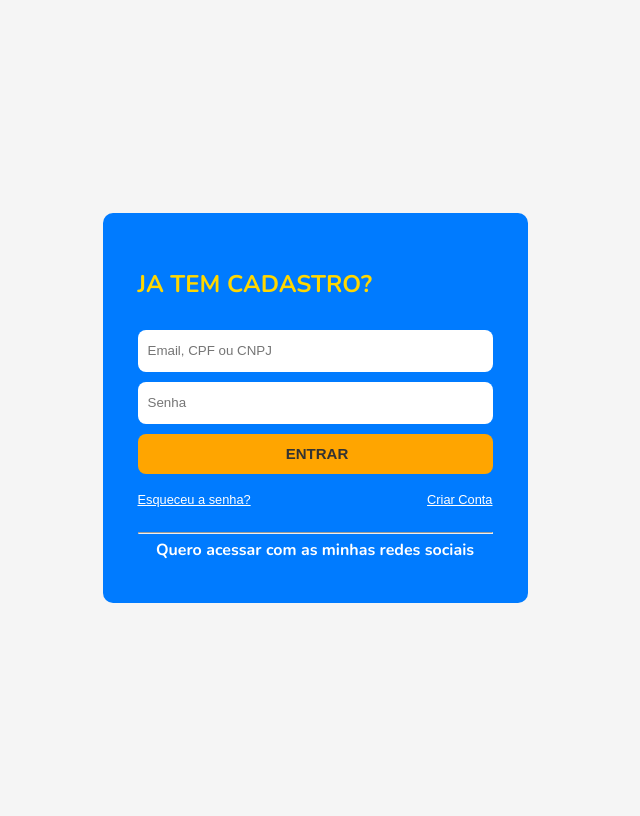
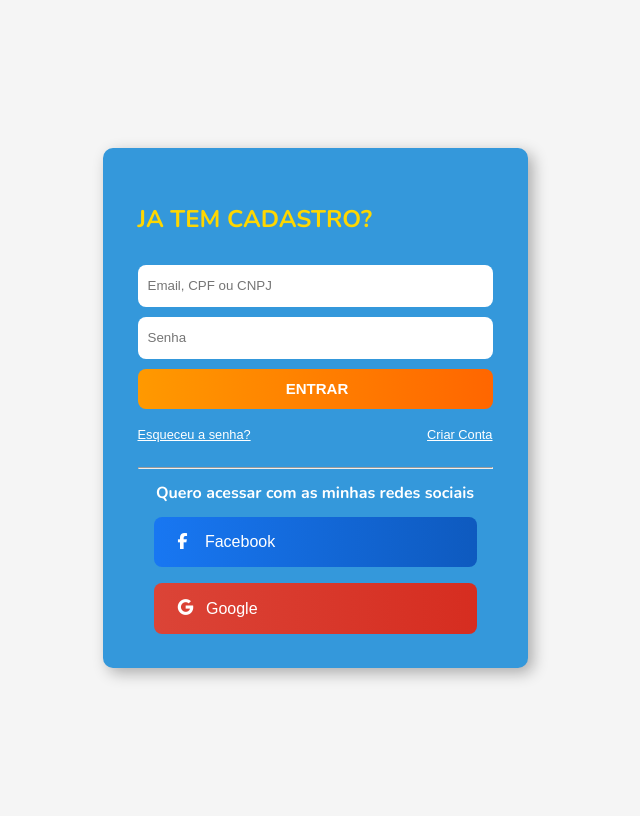
Before and after one commit to EnzoNevesDEV/ShopUniVerso, a PHP site: page /loginPage.html in a window 1280 px wide. Shown: the whole page, without its empty margins (325-965 px from the left). Run offline with PHP 8.4, Linux system fonts and the light colour scheme; some libraries are stand-ins or nearby versions.

Commit message:
update login

```diff
--- a/scr/css/loginPage.css
+++ b/scr/css/loginPage.css
@@ -1,28 +1,31 @@
-body{
+body {
     background-color: #f5f5f5;
     font-family: Arial, Helvetica, sans-serif;
     overflow: hidden;
 }
-.area-login{
+
+.area-login {
     display: flex;
     height: 100vh;
     justify-content: center;
     align-items: center;
 }
-.login{
-    background-color: #007bff;
+
+.login {
+    background-color: #3498db;
     border-radius: 10px;
     width: 355px;
-    height: 320px;
+    height: 450px;
     padding: 35px;
+    box-shadow: 5px 5px 15px rgba(0, 0, 0, 0.3);
 }
 
-.login form{
+.login form {
     display: flex;
     flex-direction: column;
 }
 
-.login input{
+.login input {
     margin-top: 10px;
     background-color: #ffffff;
     color: #333333;
@@ -33,32 +36,33 @@ body{
     padding-left: 10px;
 }
 
-.input::placeholder{
+.input::placeholder {
     color: wheat;
     font-size: 14px;
 }
 
-form [type="submit"]{
+form [type="submit"] {
     display: block;
-    background-color: orange;
+    background: linear-gradient(to left, #ff6600, #ff9900);
+    color: white;
     font-size: 15px;
     text-transform: uppercase;
     font-weight: bold;
     cursor: pointer;
+}
 
-}
-h1{
-    color:#FFD700;
+h1 {
+    color: #FFD700;
     text-transform: uppercase;
     font-family: 'Nunito', sans-serif;
 }
 
-.links{
+.links {
     display: flex;
     justify-content: space-between;
 }
 
-.forget-password{
+.forget-password {
     all: unset;
     color: white;
     cursor: pointer;
@@ -67,8 +71,8 @@ h1{
     text-decoration: underline;
 }
 
-.sign-up{
-    all:unset;
+.sign-up {
+    all: unset;
     color: white;
     cursor: pointer;
     font-size: 0.80rem;
@@ -76,7 +80,13 @@ h1{
     text-decoration: underline;
 }
 
-.rede-span{
+.footer {
+    display: flex;
+    flex-direction: column;
+    margin-top: 1rem;
+}
+
+.footer span {
     display: flex;
     align-items: center;
     justify-content: center;
@@ -84,6 +94,32 @@ h1{
     line-height: 1rem;
     font-weight: 600;
     color: white;
-    margin-bottom: 5rem;
-    font-family: 'Nunito', sans-serif;
+    margin-bottom: -2rem;
+    font-family: 'Nunito', sans-serif
 }
+
+.footer .social-field {
+    padding: 1rem;
+    border-radius: 8px;
+    margin-top: 1rem;
+}
+
+.footer .social-field a i {
+    margin: 0 0.5rem;
+    width: 15px;
+}
+
+.footer a {
+    text-decoration: none;
+    color: white;
+
+}
+
+.footer .social-field.Facebook {
+    background: linear-gradient(to right, #1877F2, #0e5abf);
+
+}
+
+.footer .social-field.Google {
+    background: linear-gradient(to right, #DB4437, #d62d20);
+}
--- a/scr/loginPage.html
+++ b/scr/loginPage.html
@@ -6,6 +6,8 @@
     <meta name="viewport" content="width=device-width, initial-scale=1.0">
     <link rel="stylesheet" href="./css/loginPage.css">
     <link rel="stylesheet" href="https://fonts.googleapis.com/css2?family=Nunito:wght@400;700&display=swap">
+    <link rel="stylesheet" href="https://cdn.jsdelivr.net/gh/devicons/devicon@v2.15.1/devicon.min.css">
+    <script src="https://kit.fontawesome.com/1ab94d0eba.js" crossorigin="anonymous"></script>
 
     <title>ShopUniVerso - O Universo das Compras Online</title>
 </head>
@@ -29,7 +31,23 @@
             </form>
             <hr>
             <div>
-                <span class="rede-span">Quero acessar com as minhas redes sociais</span>
+                <div class="footer">
+                    <span>Quero acessar com as minhas redes sociais</span>
+                    <div class="social-field">
+                        <div class="social-field Facebook">
+                            <a href="#">
+                                <i class="fab fa-facebook-f"></i>
+                                Facebook
+                            </a>
+                        </div>
+                        <div class="social-field Google">
+                            <a href="#">
+                                <i class="devicon-google-plain"></i>
+                                Google
+                            </a>
+                        </div>
+                    </div>
+                </div>
             </div>
         </div>
     </section>
```
